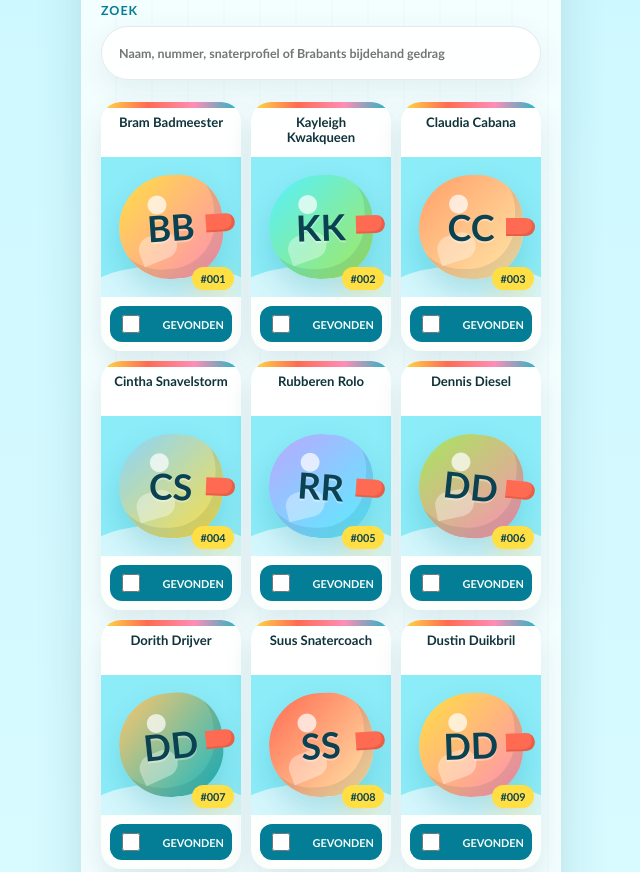
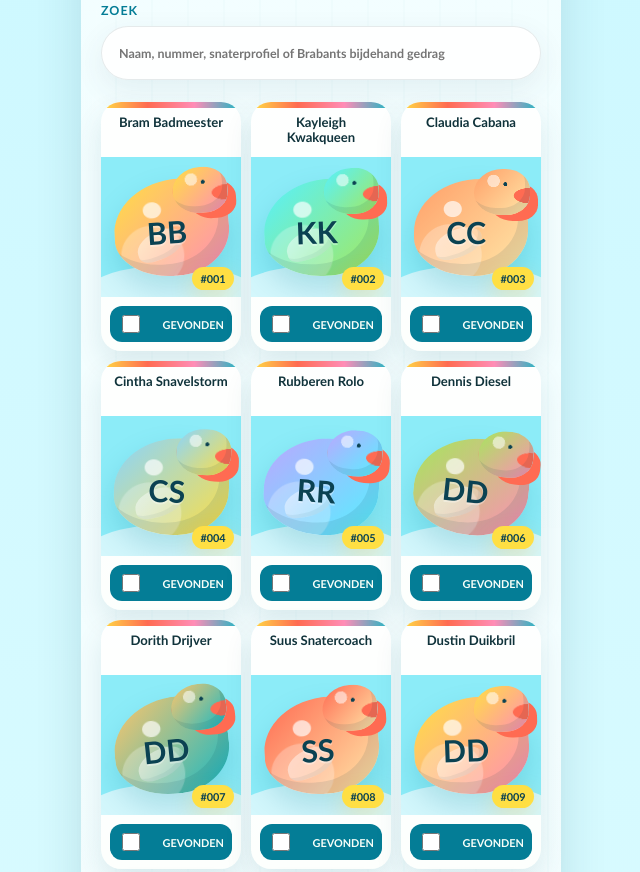
Before and after one commit to gtrolo/duckhunt100, a plain HTML site: page index.html in a window 1280 px wide. Shown: the part 1736-2608 px from the top of the page, without its empty margins (319-959 px from the left). Drawn offline with Linux system fonts and the light colour scheme; no server answers.

Commit message:
Use duck icon thumbnails

```diff
--- a/styles.css
+++ b/styles.css
@@ -701,16 +701,17 @@ h2 {
   position: relative;
   z-index: 1;
   display: grid;
-  width: 74%;
-  aspect-ratio: 1 / 1;
+  width: 82%;
+  aspect-ratio: 1.18 / 1;
   place-items: center;
   color: var(--navy);
   background:
-    radial-gradient(circle at 38% 28%, rgba(255, 255, 255, 0.72) 0 9%, transparent 10%),
+    radial-gradient(ellipse at 34% 31%, rgba(255, 255, 255, 0.68) 0 8%, transparent 9%),
+    radial-gradient(ellipse at 32% 78%, rgba(255, 255, 255, 0.26) 0 28%, transparent 29%),
     linear-gradient(135deg, var(--token-a), var(--token-b));
-  border-radius: 54% 46% 48% 52%;
+  border-radius: 62% 44% 50% 54% / 58% 48% 50% 42%;
   box-shadow:
-    inset -8px -10px 0 rgba(8, 66, 82, 0.1),
+    inset -10px -12px 0 rgba(8, 66, 82, 0.1),
     0 14px 30px rgba(4, 125, 150, 0.2);
   transform: rotate(var(--token-rotate));
   transition: transform 240ms ease;
@@ -719,37 +720,46 @@ h2 {
 .duck-token::before {
   content: "";
   position: absolute;
-  right: -12%;
-  top: 41%;
-  width: 28%;
-  height: 17%;
-  background: var(--coral);
-  border-radius: 0 999px 999px 0;
-  box-shadow: inset -3px -2px 0 rgba(112, 31, 20, 0.16);
+  right: -1%;
+  top: -10%;
+  width: 48%;
+  height: 47%;
+  background:
+    radial-gradient(circle at 56% 33%, var(--navy) 0 4%, transparent 5%),
+    radial-gradient(ellipse at 100% 58%, var(--coral) 0 20%, transparent 21%),
+    radial-gradient(circle at 35% 26%, rgba(255, 255, 255, 0.56) 0 12%, transparent 13%),
+    linear-gradient(135deg, var(--token-a), var(--token-b));
+  border-radius: 58% 50% 48% 54%;
+  box-shadow:
+    12px 10px 0 -4px var(--coral),
+    inset -5px -7px 0 rgba(8, 66, 82, 0.1);
 }
 
 .duck-token::after {
   content: "";
   position: absolute;
-  left: 17%;
-  bottom: 18%;
-  width: 38%;
-  height: 26%;
-  background: rgba(255, 255, 255, 0.36);
-  border-radius: 999px 999px 999px 35%;
-  transform: rotate(-18deg);
+  left: 18%;
+  bottom: 19%;
+  width: 43%;
+  height: 29%;
+  background:
+    linear-gradient(140deg, rgba(255, 255, 255, 0.5), rgba(255, 255, 255, 0.16));
+  border-radius: 70% 50% 70% 35%;
+  transform: rotate(-15deg);
+  box-shadow: inset -3px -4px 0 rgba(8, 66, 82, 0.06);
 }
 
 .duck-initials {
   position: relative;
-  z-index: 1;
-  max-width: 82%;
-  font-size: clamp(1.35rem, 10vw, 2.25rem);
+  z-index: 2;
+  max-width: 58%;
+  font-size: clamp(1.1rem, 8.4vw, 1.9rem);
   font-weight: 950;
   line-height: 1;
   text-align: center;
   letter-spacing: 0;
   text-shadow: 0 2px 0 rgba(255, 255, 255, 0.34);
+  transform: translate(-12%, 15%);
 }
 
 .image-button:hover .duck-token {
@@ -763,11 +773,11 @@ h2 {
 }
 
 .bear-card.is-direct-hit .duck-token {
-  width: min(34%, 108px);
+  width: min(42%, 132px);
 }
 
 .bear-card.is-direct-hit .duck-initials {
-  font-size: clamp(1.45rem, 8vw, 2.2rem);
+  font-size: clamp(1.2rem, 7vw, 2rem);
 }
 
 .bear-card.is-direct-hit .found-toggle {
```
